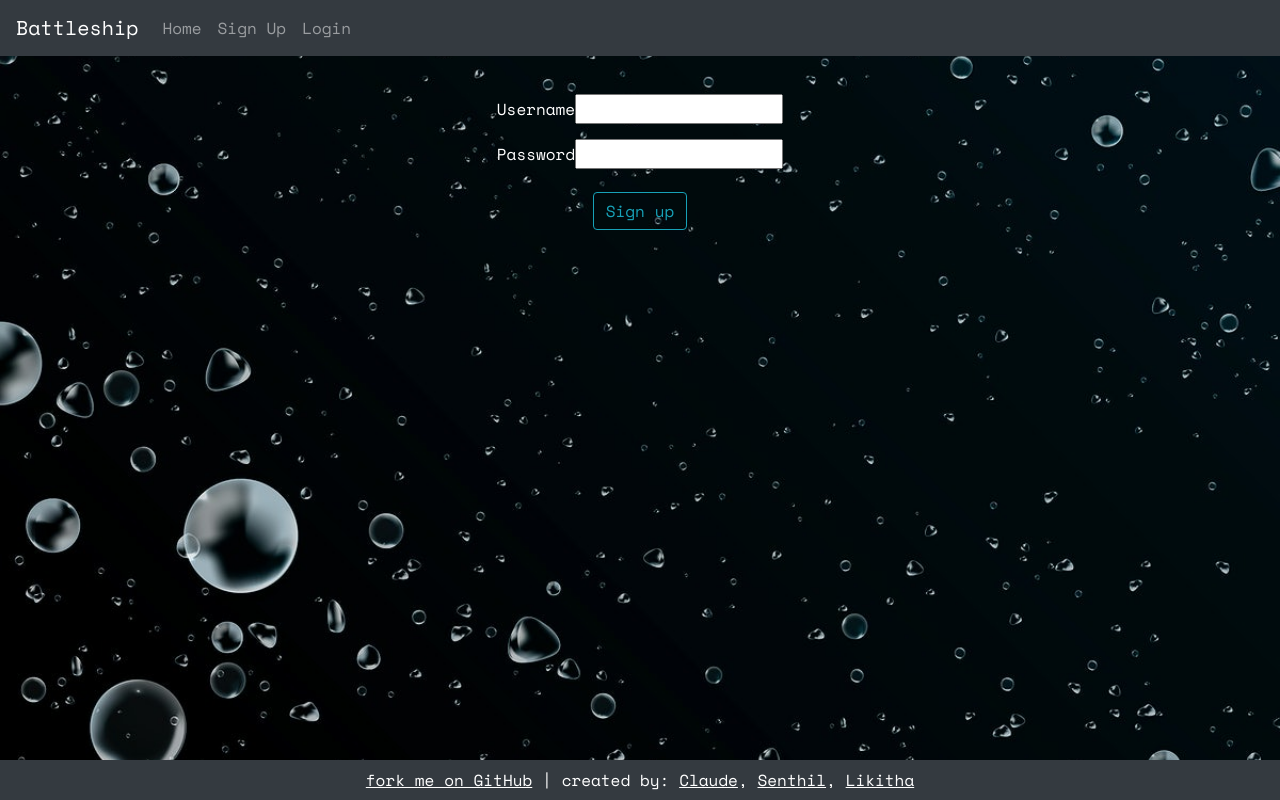
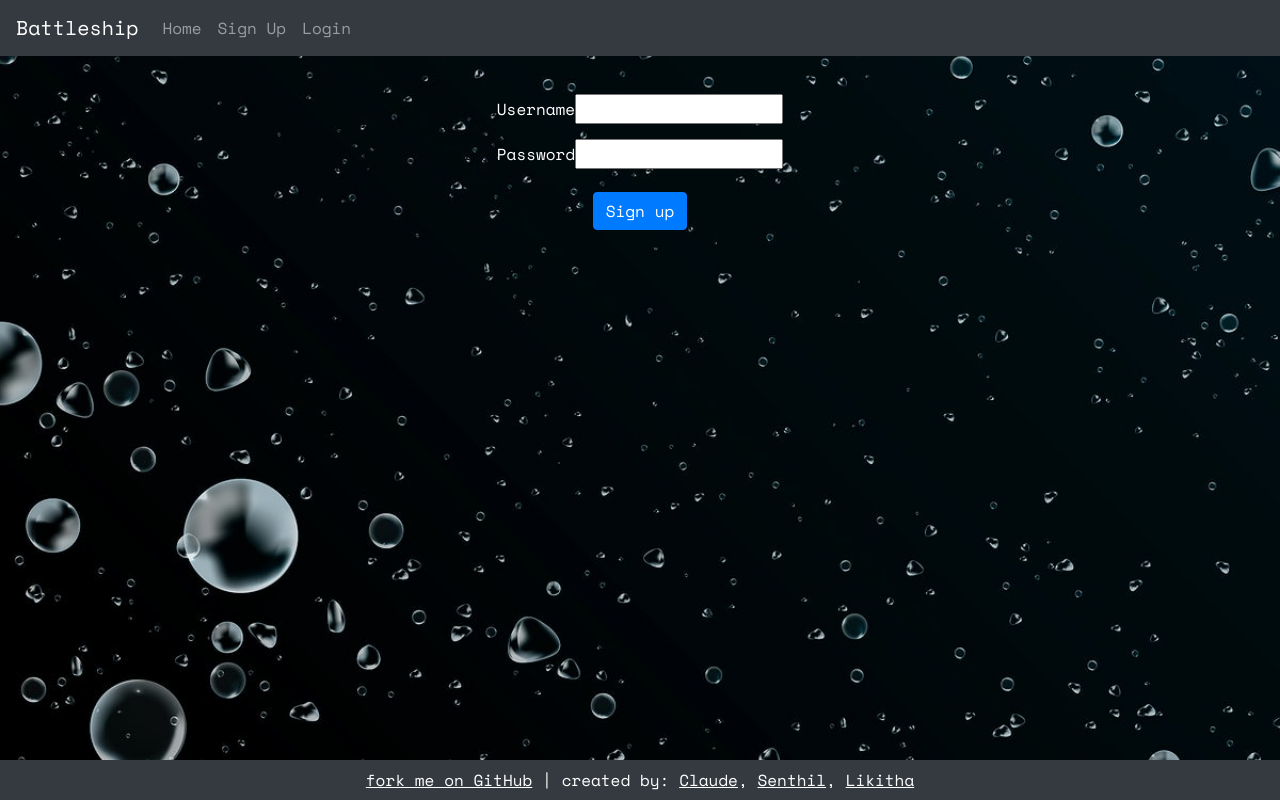
Before and after one commit to caldric/battleship-client, a React (Create React App) app: page /signup in a window 1280 px wide. Built offline with nearby package versions, Linux system fonts and the light colour scheme.

Commit message:
Change signup button's Bootstrap class

```diff
--- a/src/component/Signup.jsx
+++ b/src/component/Signup.jsx
@@ -49,7 +49,7 @@ const Signup = ({ apiBaseURL }) => {
         onChange={(event) => setPassword(event.currentTarget.value)}
       />
       <br /> {/* TO-DO: DELETE AFTER CSS */}
-      <button className="btn btn-outline-info m-2" type="submit">
+      <button className="btn btn-primary m-2" type="submit">
         Sign up
       </button>
     </form>
```
